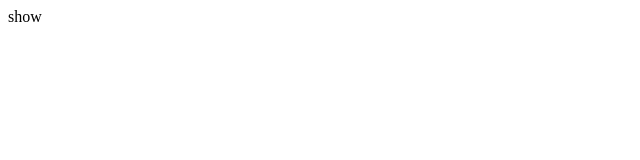
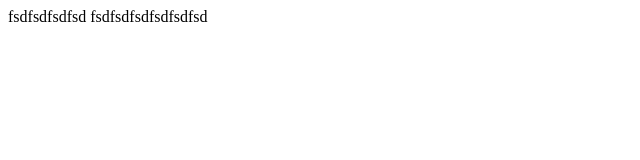
Before and after one commit to xce223451/ProjectCovid, a plain HTML site: page index.html in a window 1280 px wide. Shown: the whole page, without its empty margins (0-640 px from the left). Drawn offline with Linux system fonts and the light colour scheme.

Commit message:
first version

```diff
--- a/index.html
+++ b/index.html
@@ -5,6 +5,7 @@
     <title>show</title>
   </head>
   <body>
-    show
+    fsdfsdfsdfsd
+    fsdfsdfsdfsdfsdfsd
   </body>
 </html>
--- /dev/null
+++ b/style.css
@@ -0,0 +1,3 @@
+body {
+    color: red;
+}
```
Also changed, not shown: test.txt (added).
